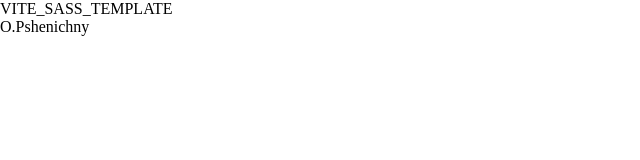
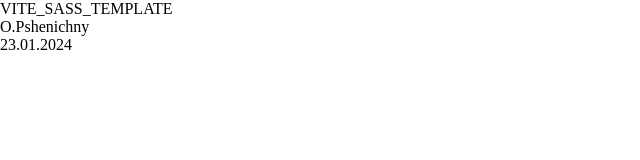
Before and after one commit to OPshenichnyi/vite-sass-template, a plain HTML site: page index.html in a window 1280 px wide. Shown: the whole page, without its empty margins (0-640 px from the left). Drawn offline with Linux system fonts and the light colour scheme.

Commit message:
Deploying to gh-pages from @ OPshenichnyi/vite-sass-template@d931f25155e5de9443718bf50692dcbd47627089 🚀

```diff
--- a/index.html
+++ b/index.html
@@ -12,6 +12,7 @@
 <body>
   <div>VITE_SASS_TEMPLATE</div>
   <p>O.Pshenichny</p>
+  <p>23.01.2024</p>
 </body>
 
 </html>
```
